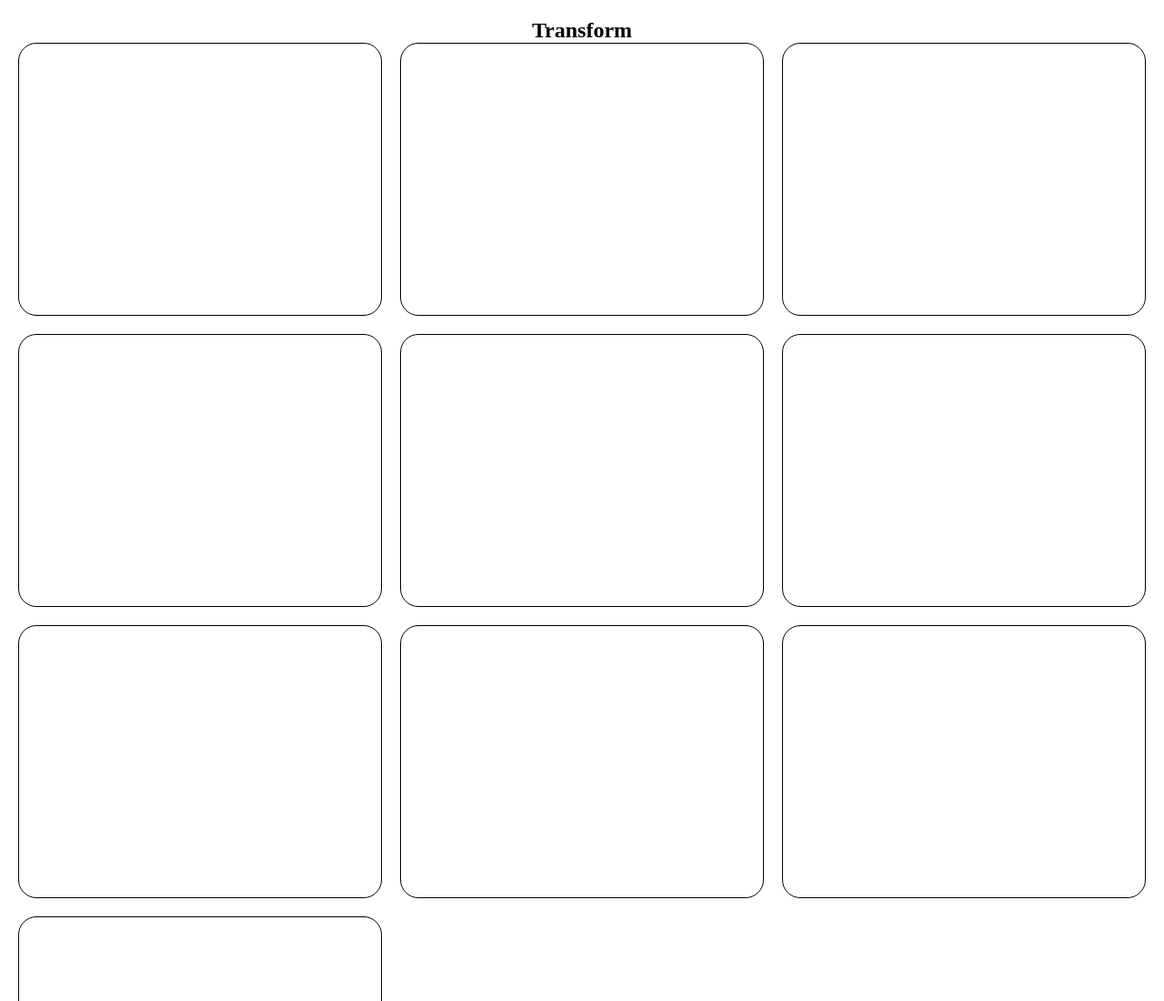
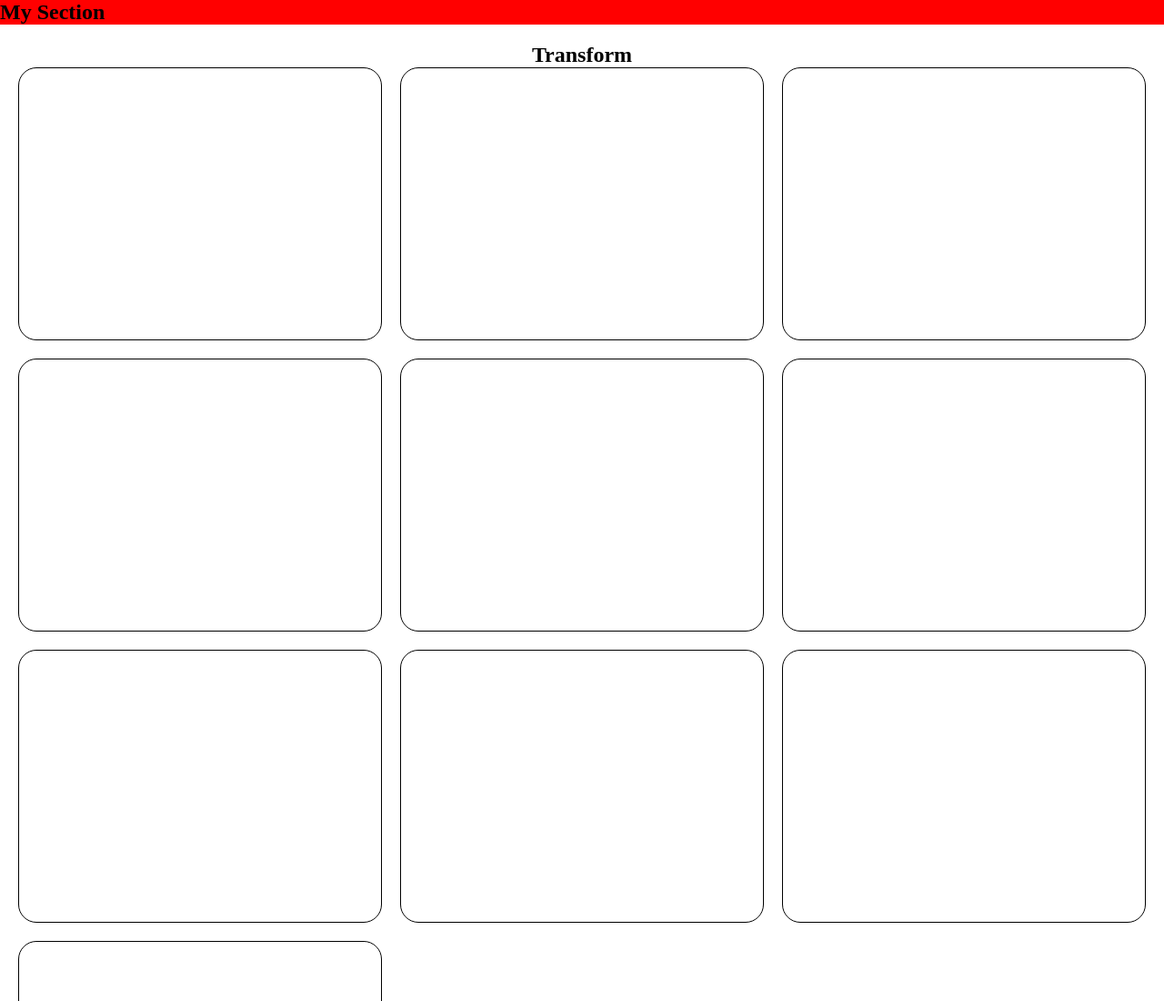
Before and after one commit to Dav991123/shop_project, a plain HTML site: page index.html in a window 1280 px wide. Shown: the top 1100 px of the page at 91% size. Drawn offline with Linux system fonts and the light colour scheme.

Commit message:
implement add section

```diff
--- a/css/style.less
+++ b/css/style.less
@@ -3,6 +3,9 @@
     padding: 0;
 }
 
+.my_section {
+    background-color: red;
+}
 
 .main_container {
     height: 100vh;
--- a/index.html
+++ b/index.html
@@ -1,5 +1,6 @@
 <!DOCTYPE html>
 <html lang="en">
+
 <head>
     <meta charset="UTF-8">
     <meta http-equiv="X-UA-Compatible" content="IE=edge">
@@ -7,7 +8,13 @@
     <link rel="stylesheet" href="./css/style.css">
     <title>Document</title>
 </head>
+
 <body>
+
+    <section class="my_section">
+        <h2>My Section</h2>
+    </section>
+
     <section class="trasnform_section">
         <h2>Transform</h2>
 
@@ -30,4 +37,5 @@
     <section class="main_container section3"></section>
     <section class="main_container section4"></section>
 </body>
+
 </html>
```
Also changed, not shown: css/style.css.
